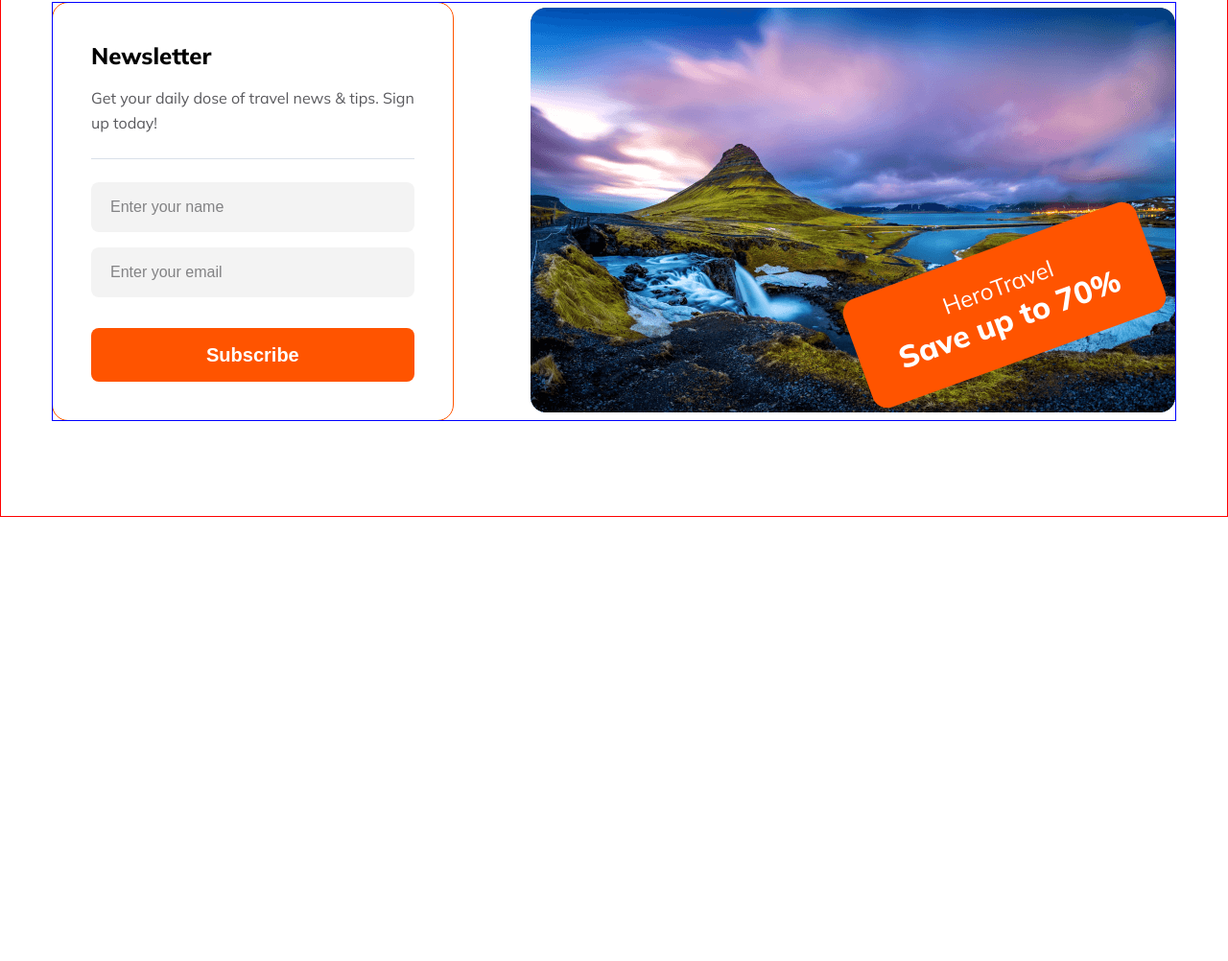
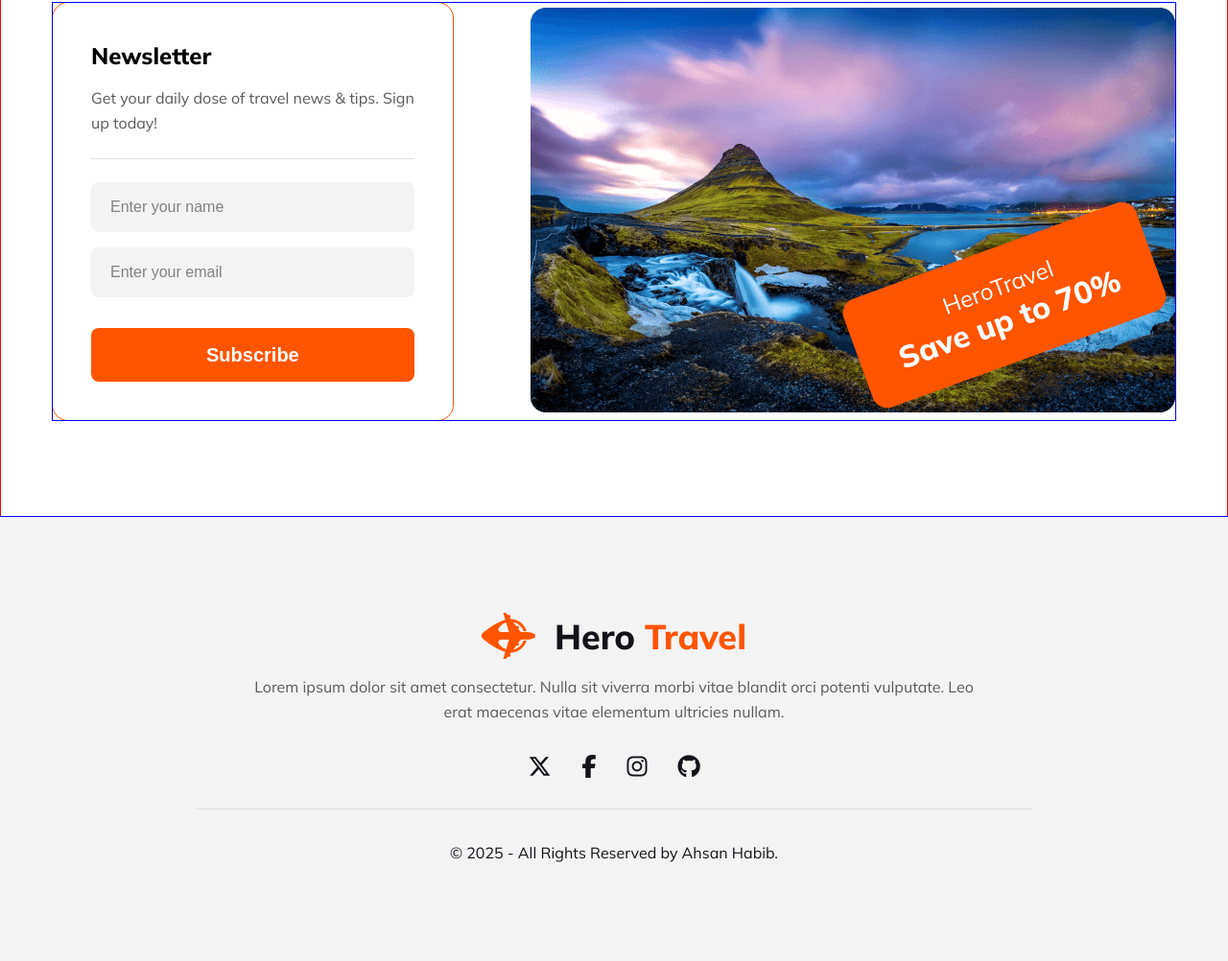
Before and after one commit to bdahsan1999wd/hero-travel-landing-page, a plain HTML site: page index.html in a window 1280 px wide. Shown: the part 5883-6885 px from the top of the page at 96% size. Before the commit the page ends 6422 px from the top, so only its background shows below. Drawn offline with Linux system fonts and the light colour scheme.

Commit message:
footer section added

```diff
--- a/index.html
+++ b/index.html
@@ -342,6 +342,31 @@
 
     </main>
 
+    <!---------- Footer Section Added ---------->
+    <footer id="" class="footer">
+        <div class=" footer-container footer-logo display-flex">
+            <img src="./assets/Images/logo.png" alt="logo">
+            <h3>Hero<span>Travel</span></h3>
+        </div>
+        <p class=" text-center footer-description">Lorem ipsum dolor sit amet consectetur. Nulla sit viverra morbi
+            vitae
+            blandit orci potenti vulputate. Leo <br> erat maecenas vitae elementum ultricies nullam.</p>
+
+        <div class="social-icon display-flex">
+            <i class="fa-brands fa-x-twitter"></i>
+            <i class="fa-brands fa-facebook-f"></i>
+            <i class="fa-brands fa-instagram"></i>
+            <i class="fa-brands fa-github"></i>
+        </div>
+
+        <!----- hr line Added ----->
+        <hr class="footer-divider">
+
+        <div class="copy">
+            <p>&copy; 2025 - All Rights Reserved by Ahsan Habib.</p>
+        </div>
+    </footer>
+
 </body>
 
 </html>
--- a/styles/responsive.css
+++ b/styles/responsive.css
@@ -161,6 +161,12 @@
     width: 100%;
     margin-top: 2rem;
   }
+
+  /* ----------Footer Section Mobile/Small Device Responsive Added---------- */
+  .footer {
+    margin-top: 2rem;
+    padding: 50px 50px;
+  }
 }
 
 /* --------------------Tablet/Medium Device Responsive Added-------------------- */
@@ -299,4 +305,10 @@
   .newsletter-image-container {
     width: 100%;
   }
+
+  /* ----------Footer Section Tablet/Medium Device Responsive Added---------- */
+  .footer {
+    margin-top: 3rem;
+    padding: 75px 50px;
+  }
 }
--- a/styles/style.css
+++ b/styles/style.css
@@ -589,3 +589,70 @@ hr {
   font-weight: 800;
   line-height: 2.5rem;
 }
+
+/* ----------Footer Section Styles Added---------- */
+.footer {
+  outline: 1px solid blue;
+  max-width: 1440px;
+  margin: 0 auto;
+  padding: 100px 0px;
+  display: flex;
+  flex-direction: column;
+  justify-content: center;
+  align-items: center;
+  background-color: rgba(19, 19, 24, 0.05);
+}
+.footer-container {
+  justify-content: center;
+  align-items: center;
+}
+
+.footer-logo {
+  align-items: center;
+  gap: 20px;
+  cursor: pointer;
+  margin-bottom: 1rem;
+}
+.footer-logo h3 {
+  font-size: 2.25rem;
+  font-weight: 800;
+  line-height: 45px;
+  color: rgb(19, 19, 24);
+}
+.footer-logo span {
+  margin-left: 10px;
+  color: rgb(255, 84, 0);
+}
+
+.footer,
+.footer-description {
+  font-size: 1rem;
+  font-weight: 400;
+  line-height: 1.625rem;
+  color: rgb(90, 90, 93);
+}
+.social-icon {
+  justify-content: center;
+  align-items: center;
+  gap: 2rem;
+}
+.social-icon i {
+  color: rgb(19, 19, 24);
+  margin-top: 2rem;
+  font-size: 1.5rem;
+  cursor: pointer;
+}
+
+/* -----hr line styles Added----- */
+.footer-divider {
+  width: 100%;
+  max-width: 872px;
+  border: none;
+  border-top: 1px solid rgba(19, 19, 24, 0.1);
+  margin: 2rem auto;
+}
+
+.copy {
+  font-size: 1rem;
+  color: rgb(19, 19, 24);
+}
```
